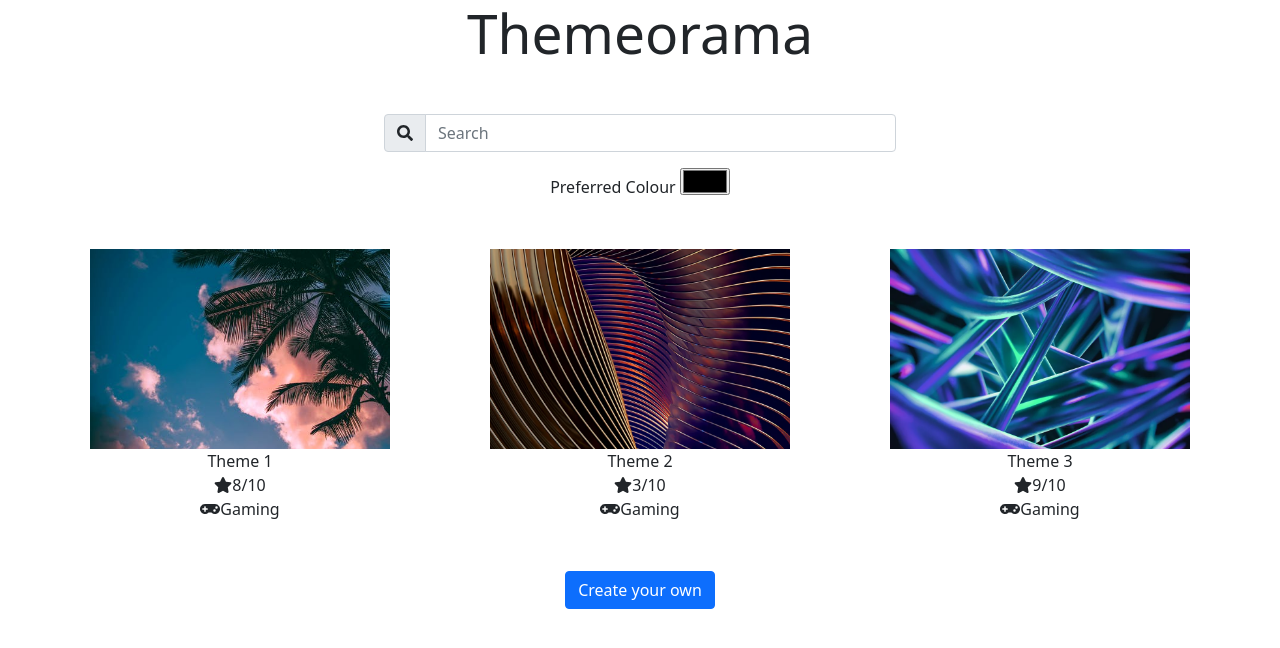
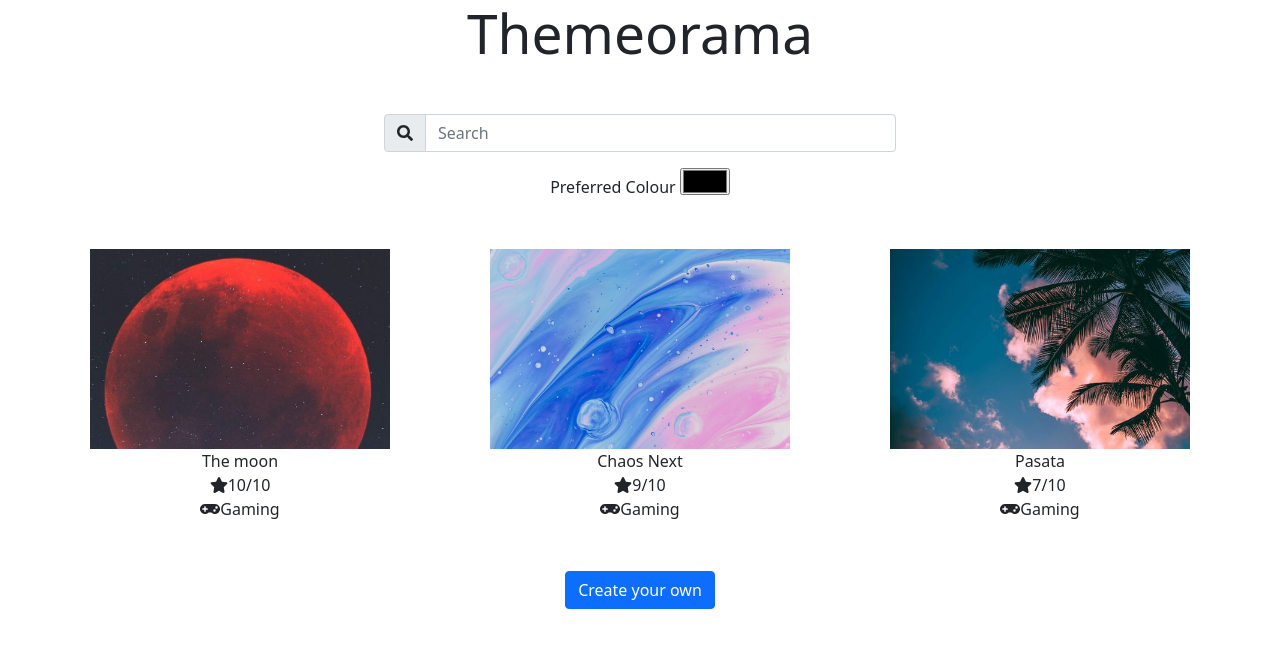
Before and after one commit to ajayyy/seg3125-static-work, a React (Create React App) app in the folder Module9/: page / in a window 1280 px wide. Shown: the top 648 px of the page. Built offline with nearby package versions, Linux system fonts and the light colour scheme.

Commit message:
Add fixed themes

```diff
--- a/Module9/src/components/Gallery.js
+++ b/Module9/src/components/Gallery.js
@@ -1,6 +1,51 @@
 import './Gallery.css';
 import ThemeThumbnail from "./ThemeThumbnail";
 import { faGamepad } from '@fortawesome/free-solid-svg-icons'
+
+const themes = [
+    {
+        name: "The moon",
+        image: "wallpapers/wallpaper1.jpg",
+        rating: 10,
+        category: "Gaming",
+        categoryIcon: faGamepad
+    },
+    {
+        name: "Chaos Next",
+        image: "wallpapers/wallpaper2.jpg",
+        rating: 9,
+        category: "Gaming",
+        categoryIcon: faGamepad
+    },
+    {
+        name: "Pasata",
+        image: "wallpapers/wallpaper3.jpg",
+        rating: 7,
+        category: "Gaming",
+        categoryIcon: faGamepad
+    },
+    {
+        name: "Lexter",
+        image: "wallpapers/wallpaper4.jpg",
+        rating: 8,
+        category: "Gaming",
+        categoryIcon: faGamepad
+    },
+    {
+        name: "Fun",
+        image: "wallpapers/wallpaper5.jpg",
+        rating: 6,
+        category: "Gaming",
+        categoryIcon: faGamepad
+    },
+    {
+        name: "Oslwop",
+        image: "wallpapers/wallpaper6.jpg",
+        rating: 9,
+        category: "Gaming",
+        categoryIcon: faGamepad
+    }
+];
 
 function Gallery() {
     return (
@@ -16,11 +61,11 @@ function getThemeThumbnails() {
         elements.push(
             <ThemeThumbnail
                 key={i}
-                image={`wallpapers/wallpaper${Math.ceil(Math.random() * 6)}.jpg`}
-                name={"Theme " + (i + 1)}
-                rating={Math.ceil(Math.random() * 10)}
-                categoryIcon={faGamepad}
-                category={"Gaming"} />
+                image={themes[i].image}
+                name={themes[i].name}
+                rating={themes[i].rating}
+                categoryIcon={themes[i].categoryIcon}
+                category={themes[i].category} />
         );
     }
 
```
